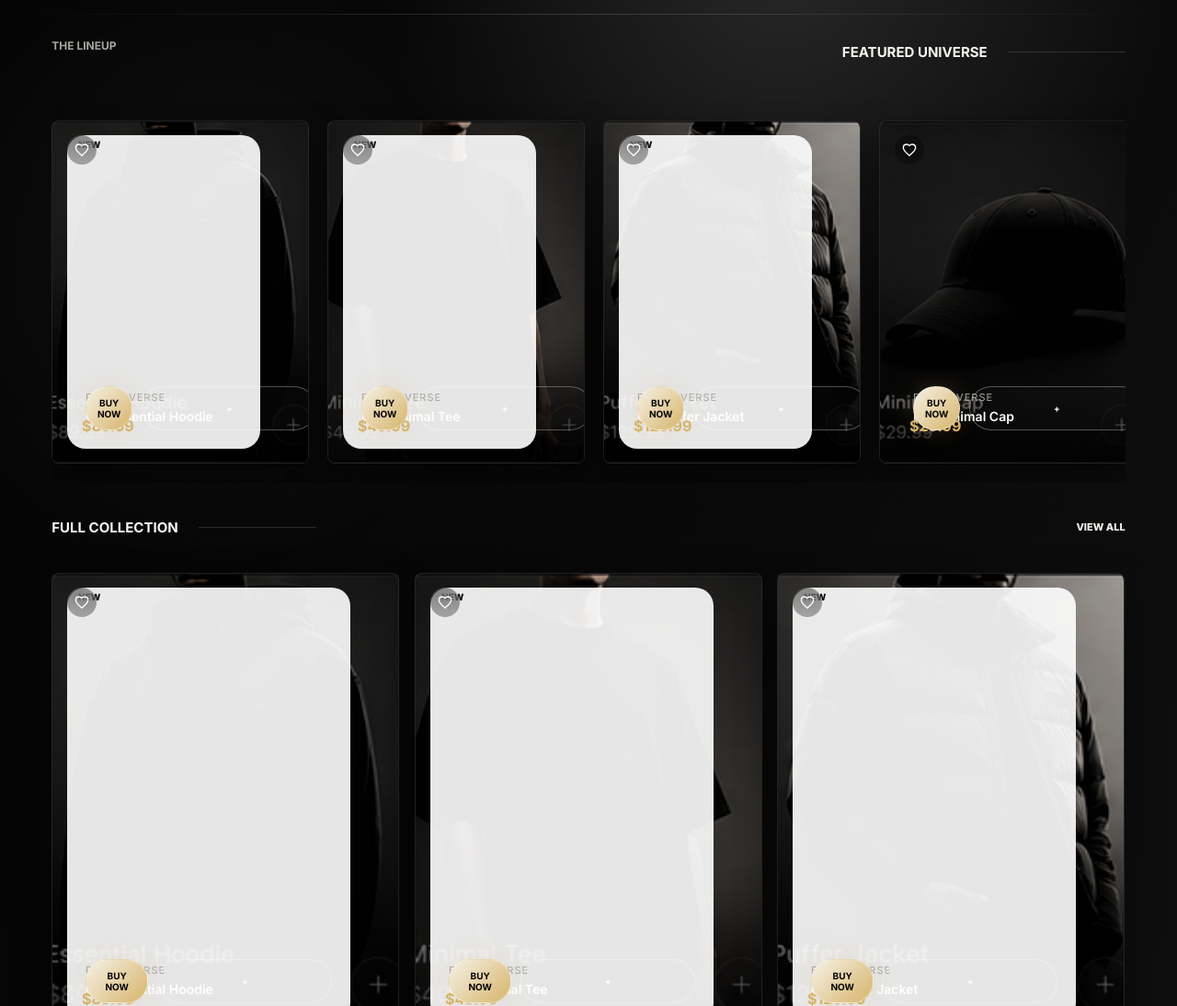
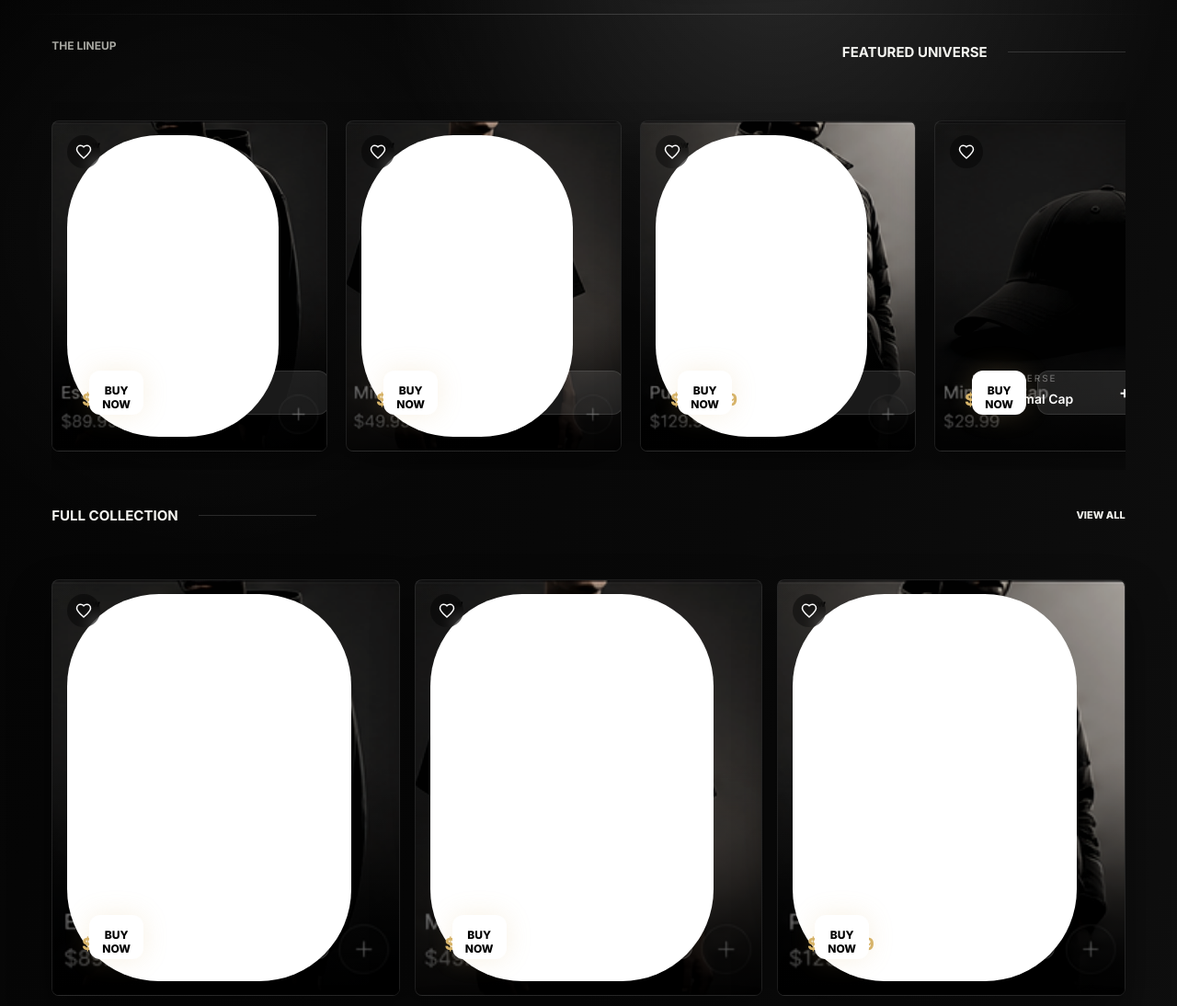
Before and after one commit to victorychimara67-ctrl/APPPSITE, a website: page index.html in a window 1280 px wide. Shown: the part 760-1854 px from the top of the page at 92% size. Drawn offline with Linux system fonts and the light colour scheme; no server answers.

Commit message:
refactor: redesign product cards with updated layout, typography, and interactive action buttons

```diff
--- a/styles.css
+++ b/styles.css
@@ -440,12 +440,12 @@ h1 {
   box-shadow: 0 18px 44px rgba(255, 255, 255, 0.11);
 }
 
-/* App-Like Product Grid & Swipe Layout */
+/* Clean App-Grade Product Cards */
 .product-grid {
   display: grid;
-  grid-template-columns: repeat(auto-fill, minmax(280px, 1fr));
+  grid-template-columns: repeat(auto-fill, minmax(300px, 1fr));
   gap: 30px;
-  padding: 20px 0;
+  padding: 40px 0;
 }
 
 .horizontal-swipe-section {
@@ -460,41 +460,37 @@ h1 {
   scroll-snap-type: x mandatory;
   padding: 20px 5%;
   margin: 0 -5%;
-  scrollbar-width: none; /* Hide scrollbar Firefox */
-  -ms-overflow-style: none; /* Hide scrollbar IE/Edge */
-}
-
-.swipe-container::-webkit-scrollbar {
-  display: none; /* Hide scrollbar Chrome/Safari */
-}
+  scrollbar-width: none;
+}
+
+.swipe-container::-webkit-scrollbar { display: none; }
 
 .swipe-container .product-card {
-  flex: 0 0 280px;
+  flex: 0 0 300px;
   scroll-snap-align: center;
 }
 
 .product-card {
   position: relative;
-  background: #111;
-  border-radius: 24px;
+  background: #151515;
+  border-radius: 20px;
   overflow: hidden;
-  transition: transform 0.4s cubic-bezier(0.2, 0, 0.2, 1), box-shadow 0.4s ease;
-  border: 1px solid rgba(255, 255, 255, 0.05);
+  border: 1px solid rgba(255, 255, 255, 0.08);
+  transition: all 0.4s cubic-bezier(0.165, 0.84, 0.44, 1);
   display: flex;
   flex-direction: column;
-  will-change: transform;
 }
 
 .product-card:hover {
-  transform: translateY(-8px);
-  box-shadow: 0 20px 40px rgba(0, 0, 0, 0.4);
+  transform: translateY(-10px);
+  border-color: rgba(255, 255, 255, 0.2);
+  box-shadow: 0 25px 50px -12px rgba(0, 0, 0, 0.5);
 }
 
 .product-card img {
   width: 100%;
-  aspect-ratio: 3/4;
+  aspect-ratio: 1/1.2;
   object-fit: cover;
-  background: #0a0a0a;
   transition: transform 0.6s ease;
 }
 
@@ -506,96 +502,129 @@ h1 {
   position: absolute;
   top: 15px;
   left: 15px;
-  background: rgba(255, 255, 255, 0.9);
+  background: #fff;
   color: #000;
   padding: 4px 12px;
-  border-radius: 20px;
+  border-radius: 100px;
   font-size: 10px;
-  font-weight: 800;
-  text-transform: uppercase;
-  z-index: 2;
+  font-weight: 900;
+  letter-spacing: 0.5px;
+  z-index: 5;
 }
 
 .wishlist-icon {
   position: absolute;
   top: 15px;
   right: 15px;
-  width: 32px;
-  height: 32px;
-  background: rgba(0, 0, 0, 0.3);
-  backdrop-filter: blur(10px);
+  width: 36px;
+  height: 36px;
+  background: rgba(0, 0, 0, 0.4);
+  backdrop-filter: blur(8px);
   border-radius: 50%;
   display: flex;
   align-items: center;
   justify-content: center;
+  z-index: 5;
   cursor: pointer;
-  z-index: 2;
-  transition: background 0.3s ease;
 }
 
 .wishlist-icon svg {
-  width: 16px;
-  height: 16px;
+  width: 18px;
+  height: 18px;
   fill: none;
   stroke: #fff;
   stroke-width: 2;
 }
 
 .product-card-info {
-  padding: 20px;
+  padding: 24px;
   flex-grow: 1;
-  display: flex;
-  flex-direction: column;
-  gap: 5px;
+}
+
+.product-card-brand {
+  display: block;
+  font-size: 10px;
+  text-transform: uppercase;
+  letter-spacing: 2px;
+  color: rgba(255, 255, 255, 0.4);
+  margin-bottom: 8px;
 }
 
 .product-card h3 {
-  font-size: 15px;
+  font-size: 18px;
   font-weight: 600;
   color: #fff;
-}
-
-.product-card-brand {
-  font-size: 11px;
-  text-transform: uppercase;
-  letter-spacing: 1px;
-  color: var(--muted);
+  margin-bottom: 12px;
+  line-height: 1.3;
 }
 
 .product-card-price {
-  font-size: 16px;
-  font-weight: 700;
+  font-size: 18px;
+  font-weight: 800;
   color: var(--accent);
-  margin-top: 5px;
+  margin-bottom: 15px;
+}
+
+.product-card .variant-select {
+  width: 100%;
+  background: #222;
+  border: 1px solid rgba(255, 255, 255, 0.1);
+  color: #fff;
+  padding: 10px;
+  border-radius: 10px;
+  font-size: 12px;
+  margin-bottom: 20px;
 }
 
 .product-card .product-actions {
-  padding: 15px 20px 20px;
-  display: flex;
-  gap: 10px;
+  display: flex;
+  gap: 12px;
+  padding: 0 24px 24px;
+}
+
+.product-card .btn-buy {
+  flex: 1;
+  background: #fff;
+  color: #000;
+  border: none;
+  border-radius: 12px;
+  font-weight: 800;
+  font-size: 12px;
+  padding: 14px;
+  cursor: pointer;
+  transition: opacity 0.2s ease;
+}
+
+.product-card .btn-add {
+  width: 48px;
+  background: rgba(255, 255, 255, 0.1);
+  color: #fff;
+  border: 1px solid rgba(255, 255, 255, 0.1);
+  border-radius: 12px;
+  font-size: 18px;
+  cursor: pointer;
+}
+
+.product-card button:hover {
+  opacity: 0.9;
 }
 
 @media (max-width: 768px) {
   .product-grid {
     grid-template-columns: 1fr 1fr;
     gap: 15px;
+    padding: 20px;
   }
 
   .product-card {
-    border-radius: 18px;
-  }
-
-  .product-card-info {
-    padding: 12px;
-  }
-
-  .product-card h3 {
-    font-size: 13px;
-  }
-
-  .product-card-price {
-    font-size: 14px;
-  }
+    border-radius: 15px;
+  }
+
+  .product-card-info { padding: 15px; }
+  .product-card h3 { font-size: 14px; }
+  .product-card-price { font-size: 16px; }
+  .product-card .product-actions { padding: 0 15px 15px; gap: 8px; }
+  .product-card .btn-add { width: 40px; }
 }
 
 .social-proof {
```
